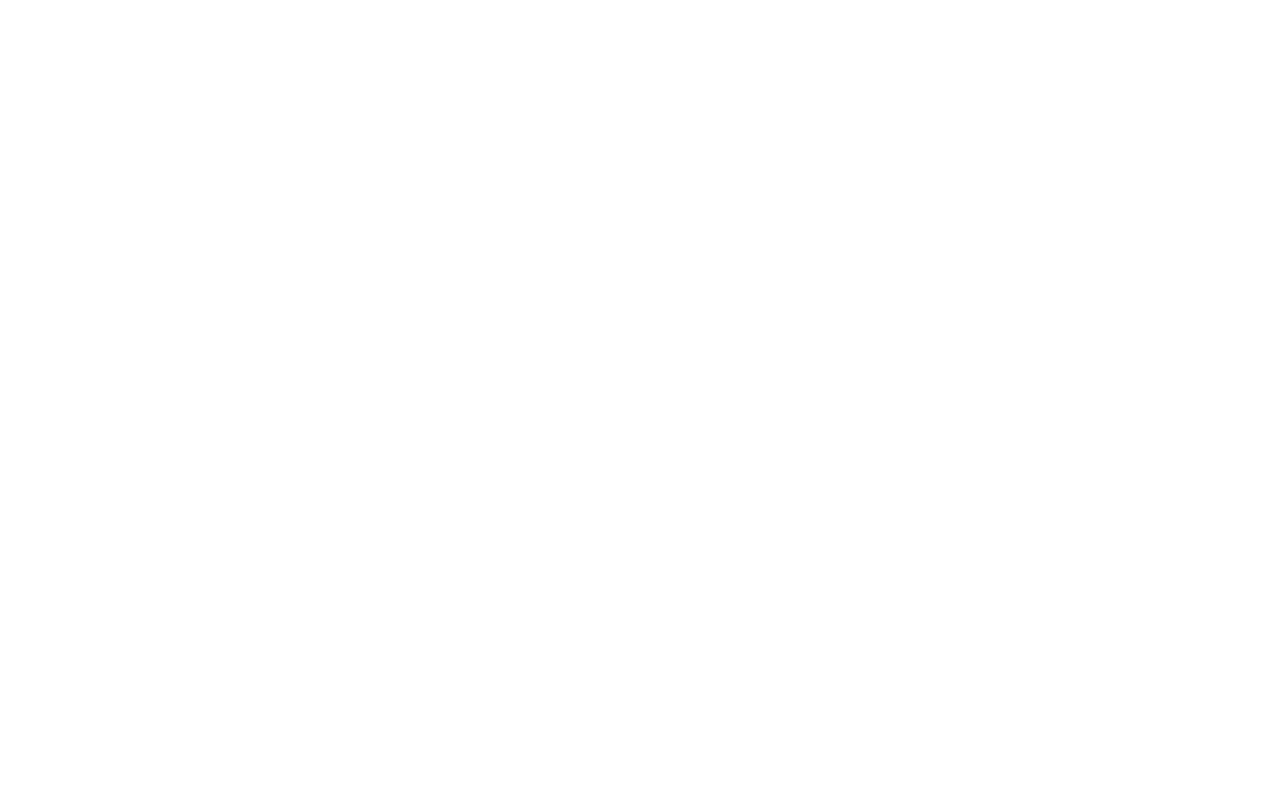
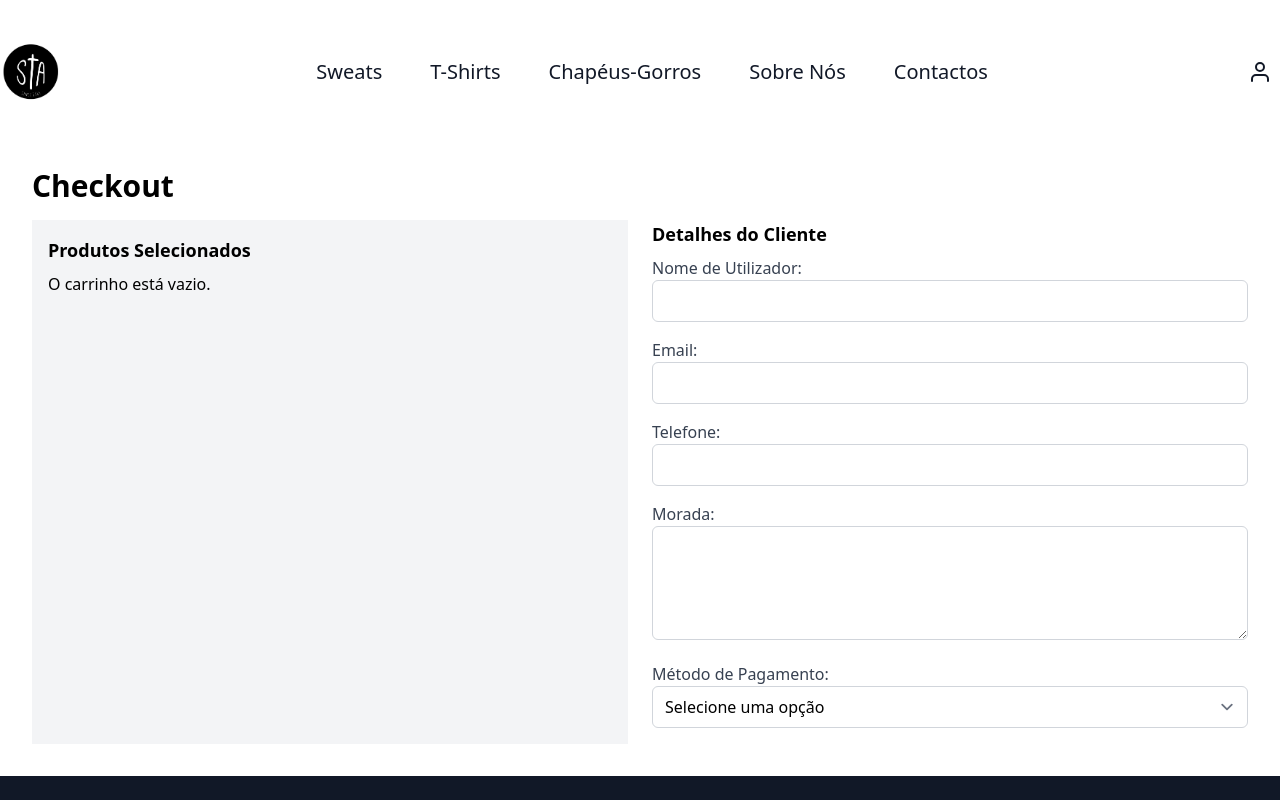
Before and after one commit to rodrigofrancoHHS/PAP, a React (Create React App) app: page /checkout in a window 1280 px wide. Before the commit this address had no page. Shown: the top 800 px of the page. Built offline with nearby package versions, Linux system fonts and the light colour scheme.

Commit message:
Checkout

```diff
--- a/src/App.js
+++ b/src/App.js
@@ -11,6 +11,7 @@ import MenuCaps from './MenuCaps';
 import Cart from './Cart';
 import Login from './Login';
 import Register from './Register';
+import Checkout from './checkout';
 
 function App() {
 
@@ -30,12 +31,10 @@ function App() {
           <Route path="/MenuTshirts" element={<MenuTshirts />} />
           <Route path="/MenuCaps" element={<MenuCaps />} />
           <Route path="/" element={<Menu />} />
-          <Route
-            path="/cart"
-            element={<Cart  />}
-          />
+          <Route path="/cart" element={<Cart  />} />
           <Route path='/login' element={<Login />} />
           <Route path='/register' element={<Register />} />
+          <Route path='/checkout' element={<Checkout />} />
         </Routes>
       </BrowserRouter>
     </div>
--- a/src/Cart.jsx
+++ b/src/Cart.jsx
@@ -25,7 +25,6 @@ const Cart = () => {
     }
   }, []);
 
-
   const removeFromCart = (productId) => {
     const userId = getUserIdFromCookie();
     const cartItemsKey = `cartItems_${userId}`;
@@ -35,6 +34,29 @@ const Cart = () => {
     localStorage.setItem(cartItemsKey, JSON.stringify(updatedCartItems));
   };
 
+  const updateQuantity = (productId, newQuantity) => {
+    const userId = getUserIdFromCookie();
+    const cartItemsKey = `cartItems_${userId}`;
+
+    const updatedCartItems = cartItems.map((item) => {
+      if (item.id === productId) {
+        // Verifica se a nova quantidade não excede a quantidade máxima disponível
+        const quantitymax = item.quantitymax;
+        if (newQuantity > quantitymax) {
+          return { ...item, quantity: quantitymax };
+        } else if (newQuantity < 1) {
+          return { ...item, quantity: 1 };
+        } else {
+          return { ...item, quantity: newQuantity };
+        }
+      } else {
+        return item;
+      }
+    });
+
+    setCartItems(updatedCartItems);
+    localStorage.setItem(cartItemsKey, JSON.stringify(updatedCartItems));
+  };
 
   const clearCart = () => {
     const userId = getUserIdFromCookie();
@@ -44,9 +66,11 @@ const Cart = () => {
     localStorage.removeItem(cartItemsKey);
   };
 
-
   const calculateTotalPrice = () => {
-    const totalPrice = cartItems.reduce((total, item) => total + item.price * item.quantity, 0);
+    const totalPrice = cartItems.reduce(
+      (total, item) => total + item.price * item.quantity,
+      0
+    );
     return totalPrice.toFixed(2);
   };
 
@@ -76,7 +100,31 @@ const Cart = () => {
                 <div>
                   <h3 className="font-bold">{item.name}</h3>
                   <p>Preço: {item.price} €</p>
-                  <p>Quantidade: {item.quantity}</p>
+                  <div className="flex items-center">
+                    <button
+                      className="text-gray-500 hover:text-gray-700"
+                      onClick={() => updateQuantity(item.id, item.quantity - 1)}
+                    >
+                      -
+                    </button>
+                    <input
+                      type="number"
+                      min={1}
+                      max={item.quantitymax}
+                      value={item.quantity}
+                      onChange={(e) =>
+                        updateQuantity(item.id, parseInt(e.target.value, 10))
+                      }
+                      className="border border-gray-300 px-3 py-2 rounded-md mx-2"
+                    />
+                    <button
+                      className="text-gray-500 hover:text-gray-700"
+                      onClick={() => updateQuantity(item.id, item.quantity + 1)}
+                      disabled={item.quantity >= item.quantitymax}
+                    >
+                      +
+                    </button>
+                  </div>
                   <button
                     className="text-red-500 hover:text-red-700"
                     onClick={() => removeFromCart(item.id)}
--- a/src/ProductDetails.jsx
+++ b/src/ProductDetails.jsx
@@ -81,6 +81,7 @@ const ProductDetails = () => {
         img: product.img,
         name: product.name,
         price: product.price,
+        quantitymax: product.quantity,
         quantity: quantity,
       };
 
--- /dev/null
+++ b/src/checkout.jsx
@@ -0,0 +1,159 @@
+import React, { useEffect, useState } from 'react';
+import Header from './Header';
+import Footer from './Footer';
+
+const Checkout = () => {
+  const [cartItems, setCartItems] = useState([]);
+  const [email, setEmail] = useState('');
+  const [phone, setPhone] = useState('');
+  const [address, setAddress] = useState('');
+  const [paymentMethod, setPaymentMethod] = useState('');
+
+  const getUserIdFromCookie = () => {
+    return getCookie('userId');
+  };
+
+  useEffect(() => {
+    const userId = getUserIdFromCookie();
+    const cartItemsKey = `cartItems_${userId}`;
+    const storedCartItems = localStorage.getItem(cartItemsKey);
+
+    if (storedCartItems) {
+      setCartItems(JSON.parse(storedCartItems));
+    }
+  }, []);
+
+  const getCookie = (name) => {
+    const cookies = document.cookie.split('; ');
+    for (let i = 0; i < cookies.length; i++) {
+      const cookie = cookies[i].split('=');
+      if (cookie[0] === name) {
+        return cookie[1];
+      }
+    }
+    return null;
+  };
+
+  const calculateTotalPrice = () => {
+    const totalPrice = cartItems.reduce((total, item) => total + item.price * item.quantity, 0);
+    return totalPrice.toFixed(2);
+  };
+
+  const handleEmailChange = (event) => {
+    setEmail(event.target.value);
+  };
+
+  const handlePhoneChange = (event) => {
+    setPhone(event.target.value);
+  };
+
+  const handleAddressChange = (event) => {
+    setAddress(event.target.value);
+  };
+
+  const handlePaymentMethodChange = (event) => {
+    setPaymentMethod(event.target.value);
+  };
+
+  return (
+    <div>
+      <Header />
+      <div className="container mx-auto p-8">
+        <h2 className="text-3xl font-bold mb-4">Checkout</h2>
+        <div className="grid grid-cols-1 md:grid-cols-2 gap-6">
+          <div className="bg-gray-100 p-4">
+            <h3 className="text-lg font-bold mb-2">Produtos Selecionados</h3>
+            {cartItems.length === 0 ? (
+              <p>O carrinho está vazio.</p>
+            ) : (
+              <>
+                <ul className="mb-4">
+                  {cartItems.map((item) => (
+                    <li key={item.id} className="mb-2">
+                      {item.name} ({item.quantity})
+                    </li>
+                  ))}
+                </ul>
+                <p className="text-gray-700">Entrega: Gratuita</p>
+                <p className="font-bold">Total: {calculateTotalPrice()} €</p>
+              </>
+            )}
+          </div>
+          <div>
+            <h3 className="text-lg font-bold mb-2">Detalhes do Cliente</h3>
+            <div className="mb-4">
+              <label htmlFor="username" className="block font-medium text-gray-700">
+                Nome de Utilizador:
+              </label>
+              <input
+                id="username"
+                type="text"
+                value={getCookie('username')}
+                readOnly
+                className="border border-gray-300 px-3 py-2 rounded-md w-full"
+              />
+            </div>
+            <div className="mb-4">
+              <label htmlFor="email" className="block font-medium text-gray-700">
+                Email:
+              </label>
+              <input
+                id="email"
+                type="email"
+                value={email}
+                onChange={handleEmailChange}
+                className="border border-gray-300 px-3 py-2 rounded-md w-full"
+              />
+            </div>
+            <div className="mb-4">
+              <label htmlFor="phone" className="block font-medium text-gray-700">
+                Telefone:
+              </label>
+              <input
+                id="phone"
+                type="tel"
+                value={phone}
+                onChange={handlePhoneChange}
+                className="border border-gray-300 px-3 py-2 rounded-md w-full"
+              />
+            </div>
+            <div className="mb-4">
+              <label htmlFor="address" className="block font-medium text-gray-700">
+                Morada:
+              </label>
+              <textarea
+                id="address"
+                rows="4"
+                value={address}
+                onChange={handleAddressChange}
+                className="border border-gray-300 px-3 py-2 rounded-md w-full"
+              ></textarea>
+            </div>
+            <div className="mb-4">
+              <label htmlFor="paymentMethod" className="block font-medium text-gray-700">
+                Método de Pagamento:
+              </label>
+              <select
+                id="paymentMethod"
+                value={paymentMethod}
+                onChange={handlePaymentMethodChange}
+                className="border border-gray-300 px-3 py-2 rounded-md w-full"
+              >
+                <option value="">Selecione uma opção</option>
+                <option value="creditCard">Cartão de Crédito</option>
+                <option value="debitCard">Cartão de Débito</option>
+                <option value="paypal">PayPal</option>
+                {/* Adicione mais opções de pagamento aqui, se necessário */}
+              </select>
+            </div>
+            {/* Botão de Envio do Formulário */}
+            {/* ... */}
+          </div>
+        </div>
+      </div>
+      <Footer />
+    </div>
+  );
+};
+
+export default Checkout;
```
